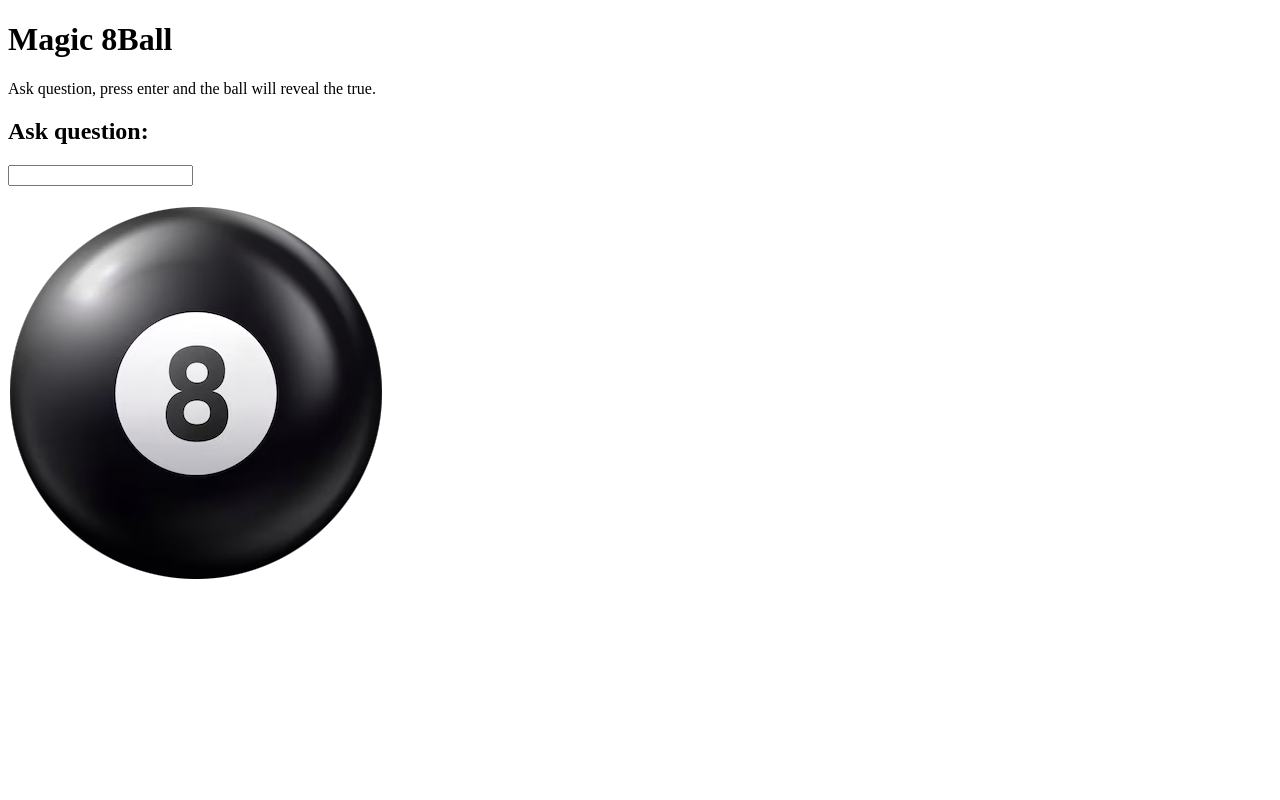
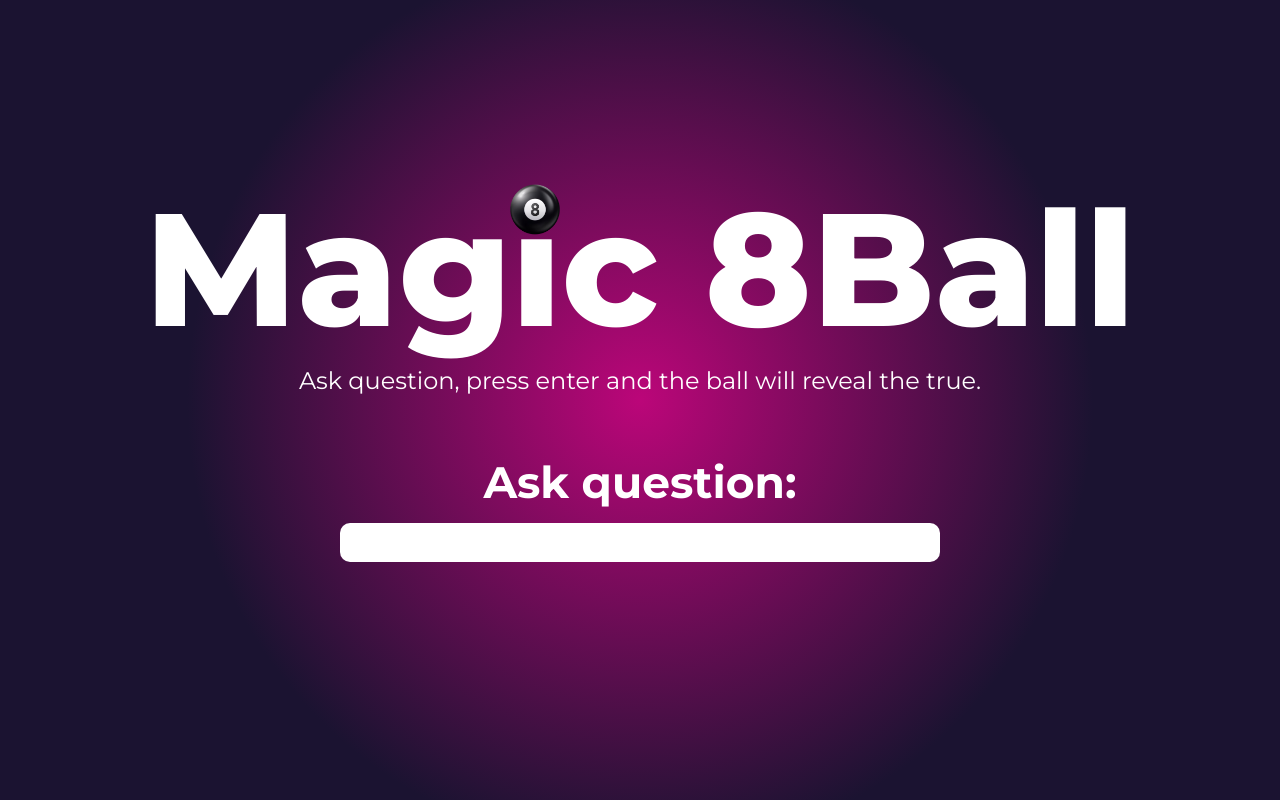
Before and after one commit to AKwiecinska/Magic-8Ball, a plain HTML site: page index.html in a window 1280 px wide. Drawn offline with Linux system fonts and the light colour scheme; the site is published under a folder, as on GitHub Pages, so addresses that start at the root find nothing.

Commit message:
Update index.html

```diff
--- a/index.html
+++ b/index.html
@@ -10,7 +10,7 @@
       href="https://fonts.googleapis.com/css2?family=Montserrat:ital,wght@0,100;0,200;0,300;0,400;0,500;0,600;0,700;0,800;0,900;1,100&display=swap"
       rel="stylesheet"
     />
-    <link rel="stylesheet" href="/scss/style.css" />
+    <link rel="stylesheet" href="./scss/style.css" />
   </head>
   <body>
     <div class="wrapper">
```
